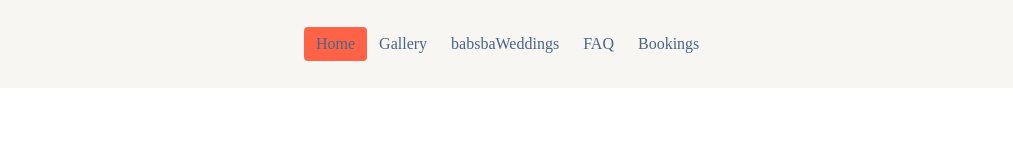
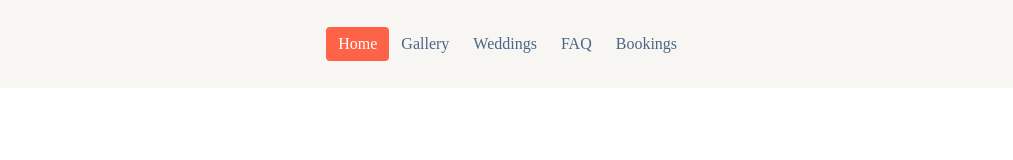
Before and after one commit to hotbreakb/Study_CSS, a plain HTML site: page index.html in a window 1280 px wide. In both pictures the pointer is over the item "Home". Shown: the full height of the page, 174-1187 px from the left. Drawn offline with Linux system fonts and the light colour scheme.

Commit message:
hover 되었을 때 a 태그 안에 있는 text color가 변경되게 수정

```diff
--- a/index.html
+++ b/index.html
@@ -21,7 +21,7 @@
 
             <li><a href="#">Home</a></li>
             <li><a href="#">Gallery</a></li>
-            <li>babsba<a href="#">Weddings</a></li>
+            <li><a href="#">Weddings</a></li>
             <li><a href="#">FAQ</a></li>
             <li><a href="#">Bookings</a></li>
         </ul>
--- a/style.css
+++ b/style.css
@@ -45,6 +45,10 @@ a{
 .navbar__menu li:hover{
     background-color: tomato;
     border-radius: 4px;
+    color: white;
+}
+
+.navbar__menu li:hover a{
     color: white;
 }
 
```
